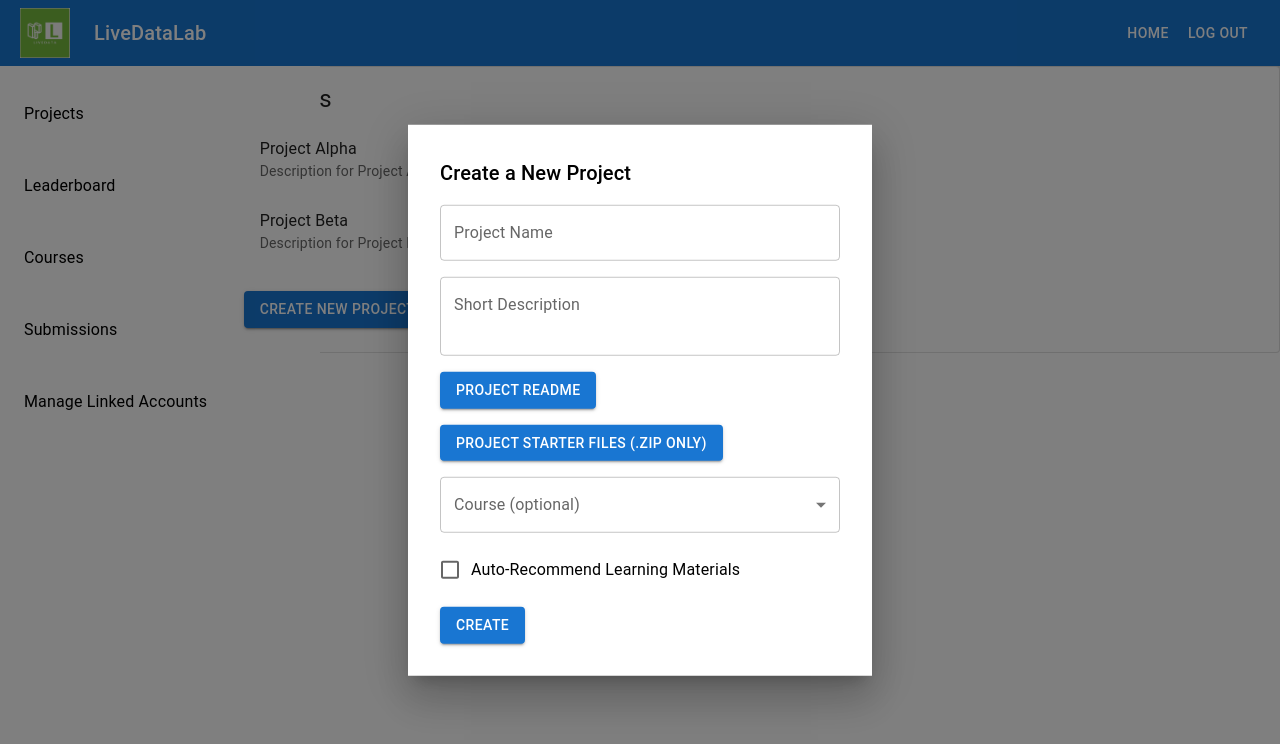
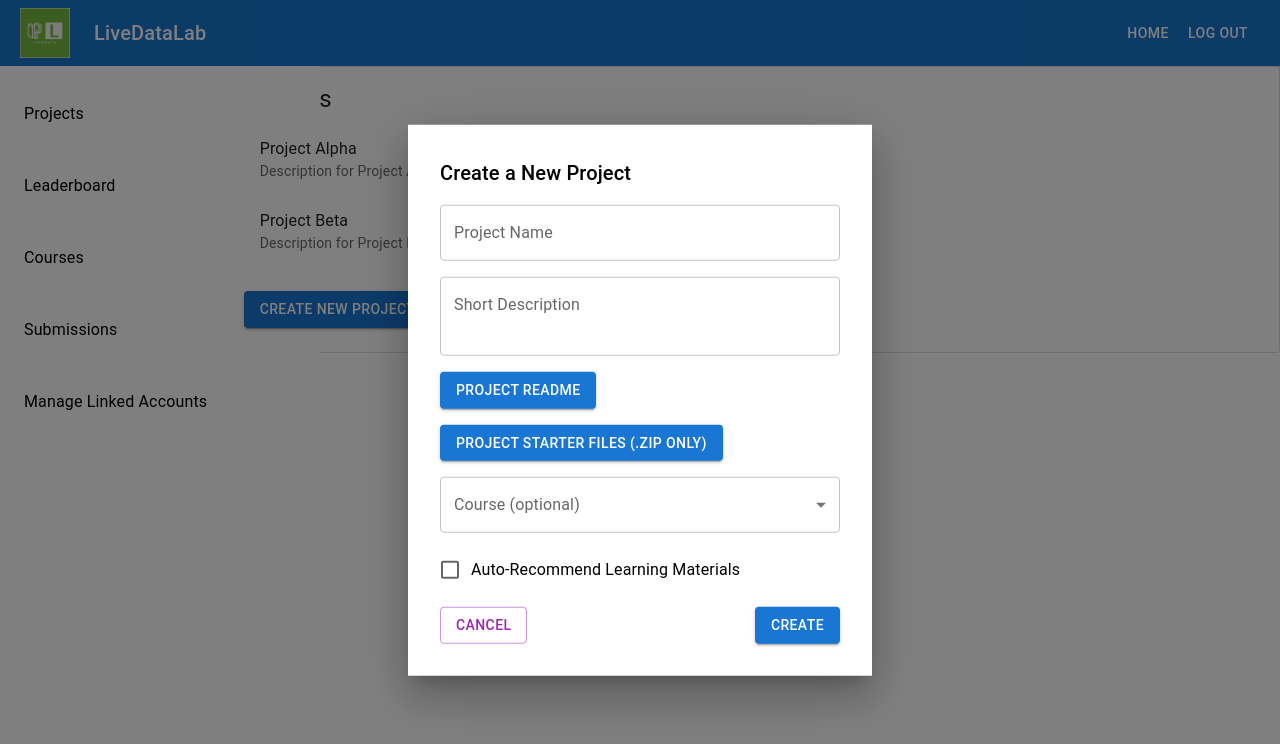
Before and after one commit to sahassan012/410_project, a React (Create React App) app in the folder livedatalab-ui/: page /home in a window 1280 px wide. Both pictures are taken after a click on the button "CREATE NEW PROJECT". Shown: the top 744 px of the page. Built offline with nearby package versions, Linux system fonts and the light colour scheme.

Commit message:
add cancel button for all modal popups

```diff
--- a/livedatalab-ui/package.json
+++ b/livedatalab-ui/package.json
@@ -3,6 +3,7 @@
 	"version": "0.1.0",
 	"private": true,
 	"dependencies": {
+		"@mui/icons-material": "^5.15.0",
 		"@mui/material": "^5.14.20",
 		"@mui/styles": "^5.15.0",
 		"@testing-library/jest-dom": "^5.17.0",
--- a/livedatalab-ui/src/components/MainContent/MainContent.js
+++ b/livedatalab-ui/src/components/MainContent/MainContent.js
@@ -244,14 +244,24 @@ function MainContent({ activeSection }) {
 				<GenModal
 					open={modalOpen}
 					handleClose={() => setModalOpen(false)}
-					content={<ProjectsModalContent onSubmit={handleProjectSubmit} />}
+					content={
+						<ProjectsModalContent
+							onSubmit={handleProjectSubmit}
+							onCancel={() => setModalOpen(false)}
+						/>
+					}
 				/>
 			)}
 			{activeSection === "courses" && (
 				<GenModal
 					open={modalOpen}
 					handleClose={() => setModalOpen(false)}
-					content={<CourseModalContent onSubmit={handleCourseSubmit} />}
+					content={
+						<CourseModalContent
+							onSubmit={handleCourseSubmit}
+							onCancel={() => setModalOpen(false)}
+						/>
+					}
 				/>
 			)}
 			{activeSection === "manage linked accounts" && (
@@ -259,7 +269,10 @@ function MainContent({ activeSection }) {
 					open={modalOpen}
 					handleClose={() => setModalOpen(false)}
 					content={
-						<LinkedAccountsModalContent onSubmit={handleLinkedAccountsSubmit} />
+						<LinkedAccountsModalContent
+							onSubmit={handleLinkedAccountsSubmit}
+							onCancel={() => setModalOpen(false)}
+						/>
 					}
 				/>
 			)}
@@ -268,7 +281,10 @@ function MainContent({ activeSection }) {
 					open={modalOpen}
 					handleClose={() => setModalOpen(false)}
 					content={
-						<LeaderboardModalContent onSubmit={handleLeaderboardSubmit} />
+						<LeaderboardModalContent
+							onSubmit={handleLeaderboardSubmit}
+							onCancel={() => setModalOpen(false)}
+						/>
 					}
 				/>
 			)}
--- a/livedatalab-ui/src/components/ModalContent/CourseModalContent.js
+++ b/livedatalab-ui/src/components/ModalContent/CourseModalContent.js
@@ -8,7 +8,7 @@ import {
 	Box,
 } from "@mui/material";
 
-function CourseModalContent({ onSubmit }) {
+function CourseModalContent({ onSubmit, onCancel }) {
 	const [courseData, setCourseData] = useState({
 		name: "",
 		description: "",
@@ -61,10 +61,15 @@ function CourseModalContent({ onSubmit }) {
 				}
 				label="Make Course Available to Public"
 				sx={{ mb: 2 }}
-			/>
-			<Button type="submit" variant="contained" color="primary">
-				Create
-			</Button>
+			/>{" "}
+			<Box display="flex" justifyContent="space-between">
+				<Button variant="outlined" color="secondary" onClick={onCancel}>
+					Cancel
+				</Button>
+				<Button type="submit" variant="contained" color="primary">
+					Create
+				</Button>
+			</Box>
 		</Box>
 	);
 }
--- a/livedatalab-ui/src/components/ModalContent/LeaderboardModalContent.js
+++ b/livedatalab-ui/src/components/ModalContent/LeaderboardModalContent.js
@@ -1,7 +1,7 @@
 import React, { useState } from "react";
 import { Typography, TextField, Button, Box } from "@mui/material";
 
-function LeaderboardModalContent({ onSubmit }) {
+function LeaderboardModalContent({ onSubmit, onCancel }) {
 	const [leaderboardData, setLeaderboardData] = useState({
 		description: "",
 		maxScore: "",
@@ -36,9 +36,14 @@ function LeaderboardModalContent({ onSubmit }) {
 				onChange={handleChange}
 				sx={{ mb: 2 }}
 			/>
-			<Button type="submit" variant="contained" color="primary">
-				Create
-			</Button>
+			<Box display="flex" justifyContent="space-between">
+				<Button variant="outlined" color="secondary" onClick={onCancel}>
+					Cancel
+				</Button>
+				<Button type="submit" variant="contained" color="primary">
+					Create
+				</Button>
+			</Box>
 		</Box>
 	);
 }
--- a/livedatalab-ui/src/components/ModalContent/ProjectsModalContent.js
+++ b/livedatalab-ui/src/components/ModalContent/ProjectsModalContent.js
@@ -12,7 +12,7 @@ import {
 	Box,
 } from "@mui/material";
 
-function ProjectModalContent({ onSubmit }) {
+function ProjectModalContent({ onSubmit, onCancel }) {
 	const [projectData, setProjectData] = useState({
 		name: "",
 		description: "",
@@ -101,9 +101,14 @@ function ProjectModalContent({ onSubmit }) {
 				label="Auto-Recommend Learning Materials"
 				sx={{ mb: 2 }}
 			/>
-			<Button type="submit" variant="contained" color="primary">
-				Create
-			</Button>
+			<Box display="flex" justifyContent="space-between">
+				<Button variant="outlined" color="secondary" onClick={onCancel}>
+					Cancel
+				</Button>
+				<Button type="submit" variant="contained" color="primary">
+					Create
+				</Button>
+			</Box>
 		</Box>
 	);
 }
```
Also changed, not shown: 1 other file (tests, documents, lock files or other folders).
